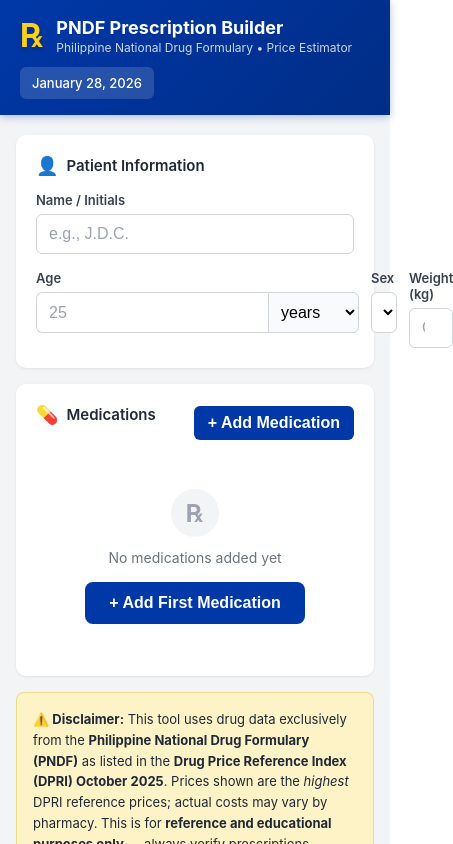
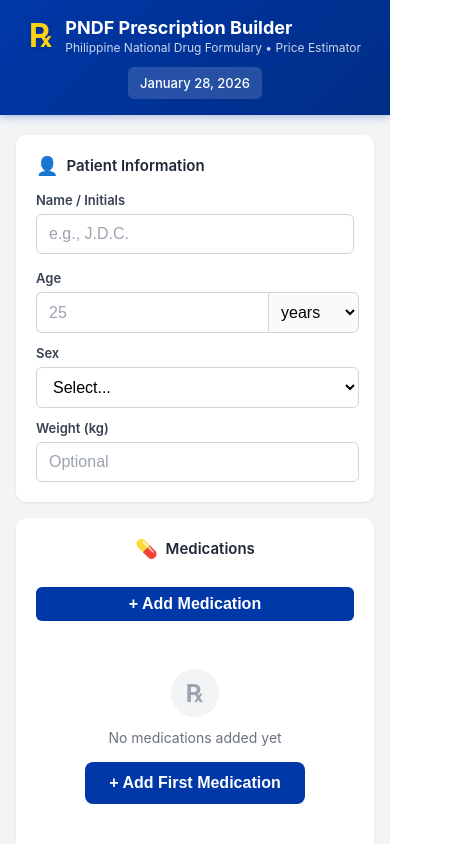
Before and after one commit to cvee112/pndf-prescription-builder, a React (Vite) app: page / in a window 390 px wide. Shown: the top 844 px of the page, 453 px wide, since content can reach past the window. Built offline with nearby package versions, Linux system fonts and the light colour scheme.

Commit message:
Improve mobile layout

```diff
--- a/src/App.jsx
+++ b/src/App.jsx
@@ -287,7 +287,7 @@
     <div style={styles.container}>
       {/* Header */}
       <header style={styles.header}>
-        <div style={styles.headerInner}>
+        <div className="header-inner" style={styles.headerInner}>
           <div style={styles.logoArea}>
             <div style={styles.logoIcon}>℞</div>
             <div>
@@ -308,7 +308,7 @@
               <label style={styles.label}>Name / Initials</label>
               <input type="text" value={patientName} onChange={(e) => setPatientName(e.target.value)} placeholder="e.g., J.D.C." style={styles.input} />
             </div>
-            <div style={styles.row3}>
+            <div className="grid-row cols-3">
               <div style={styles.field}>
                 <label style={styles.label}>Age</label>
                 <div style={styles.inputGroup}>
@@ -338,9 +338,9 @@
 
         {/* Medications */}
         <section style={styles.card}>
-          <div style={styles.cardHeaderRow}>
+          <div className="card-header-row" style={styles.cardHeaderRow}>
             <h2 style={styles.cardTitle}><span style={styles.icon}>💊</span> Medications</h2>
-            <div style={styles.btnGroup}>
+            <div className="btn-group">
               {prescriptionItems.length > 1 && (
                 <>
                   <button onClick={collapseAll} style={styles.btnSecondary}>Collapse All</button>
@@ -382,7 +382,7 @@
         {validItemsCount > 0 && (
           <section style={styles.card}>
             <h2 style={styles.cardTitle}><span style={styles.icon}>📋</span> Summary</h2>
-            <div style={styles.summaryRow}>
+            <div className="summary-grid" style={styles.summaryRowBase}>
               <div style={styles.summaryBox}>
                 <div style={styles.summaryLabel}>Medications</div>
                 <div style={styles.summaryValue}>{validItemsCount}</div>
@@ -484,7 +484,7 @@
     <div style={styles.item}>
       <div style={styles.itemHeader}>
         <span style={styles.itemNum}>{index + 1}</span>
-        <div style={styles.btnGroup}>
+        <div className="btn-group">
           {drug && <button onClick={onToggleCollapse} style={styles.btnSecondary}>▲ Collapse</button>}
           <button onClick={onRemove} style={styles.btnRemove}>✕ Remove</button>
         </div>
@@ -569,7 +569,7 @@
             )}
 
             {item.dosingMode === 'weight-day' && (
-              <div style={styles.row2}>
+              <div className="grid-row cols-2">
                 <div style={styles.field}>
                   <label style={styles.labelSm}>Total daily dose (mg/kg/day)</label>
                   <input type="number" value={item.mgPerKgDay} onChange={(e) => onUpdate({ mgPerKgDay: e.target.value })} placeholder="30" step="0.1" style={styles.input} />
@@ -654,7 +654,7 @@
           {showAdvanced && <input type="text" value={item.customInstructions} onChange={(e) => onUpdate({ customInstructions: e.target.value })} placeholder="Type custom instructions to override auto-generated ones..." style={styles.input} />}
 
           <div style={styles.computedBox}>
-            <div style={styles.computedGrid}>
+            <div className="computed-grid">
               <div style={styles.computedItem}><span style={styles.computedLabel}>Dose</span><span style={styles.computedValue}>{details.doseDisplay || '—'}</span></div>
               <div style={styles.computedItem}><span style={styles.computedLabel}>Frequency</span><span style={styles.computedValue}>{details.frequencyDisplay || '—'}</span></div>
               <div style={styles.computedItem}><span style={styles.computedLabel}>Quantity</span><span style={styles.computedValue}>{details.quantity ? `${details.quantity} ${details.isLiquid ? 'bottle(s)' : 'pc(s)'}` : '—'}</span></div>
@@ -682,8 +682,6 @@
   cardHeaderRow: { display: 'flex', justifyContent: 'space-between', alignItems: 'center', flexWrap: 'wrap', gap: 12, marginBottom: 16 },
   icon: { fontSize: 18 },
   formGrid: { display: 'flex', flexDirection: 'column', gap: 16 },
-  row2: { display: 'grid', gridTemplateColumns: '1fr 1fr', gap: 12 },
-  row3: { display: 'grid', gridTemplateColumns: '1fr 1fr 1fr', gap: 12 },
   field: { display: 'flex', flexDirection: 'column', gap: 6 },
   label: { fontSize: 13, fontWeight: 600, color: colors.gray700 },
   labelSm: { fontSize: 12, fontWeight: 500, color: colors.gray600 },
@@ -694,10 +692,9 @@
   select: { padding: '10px 12px', fontSize: 14, border: `1.5px solid ${colors.gray300}`, borderRadius: 6, background: colors.white, cursor: 'pointer', outline: 'none', width: '100%' },
   inputGroup: { display: 'flex' },
   infoBanner: { marginTop: 16, padding: '10px 14px', background: `linear-gradient(135deg, #fef9c3, ${colors.accent}40)`, border: `1px solid ${colors.accentDark}50`, borderRadius: 6, fontSize: 13, color: colors.gray800, fontWeight: 500, display: 'flex', alignItems: 'center', gap: 8 },
-  btnGroup: { display: 'flex', gap: 8, flexWrap: 'wrap' },
-  btnPrimary: { padding: '8px 14px', fontSize: 13, fontWeight: 600, color: colors.white, background: colors.primary, border: 'none', borderRadius: 6, cursor: 'pointer', transition: 'background 0.15s' },
+  btnPrimary: { padding: '8px 14px', fontSize: 13, fontWeight: 600, color: colors.white, background: colors.primary, border: 'none', borderRadius: 6, cursor: 'pointer', transition: 'background 0.15s', whiteSpace: 'nowrap' },
   btnPrimaryLg: { width: '100%', padding: '14px 20px', fontSize: 14, fontWeight: 600, color: colors.white, background: colors.primary, border: 'none', borderRadius: 8, cursor: 'pointer' },
-  btnSecondary: { padding: '6px 10px', fontSize: 12, fontWeight: 500, color: colors.gray600, background: colors.gray100, border: `1px solid ${colors.gray300}`, borderRadius: 6, cursor: 'pointer' },
+  btnSecondary: { padding: '6px 10px', fontSize: 12, fontWeight: 500, color: colors.gray600, background: colors.gray100, border: `1px solid ${colors.gray300}`, borderRadius: 6, cursor: 'pointer', whiteSpace: 'nowrap' },
   btnRemove: { padding: '6px 10px', fontSize: 12, fontWeight: 600, color: colors.red, background: colors.redLight, border: 'none', borderRadius: 6, cursor: 'pointer' },
   btnIcon: { padding: '6px 10px', fontSize: 12, color: colors.gray600, background: colors.gray100, border: `1px solid ${colors.gray200}`, borderRadius: 4, cursor: 'pointer' },
   btnCopy: { padding: '8px 14px', fontSize: 13, fontWeight: 500, color: colors.primary, background: colors.white, border: `1.5px solid ${colors.primary}`, borderRadius: 6, cursor: 'pointer' },
@@ -739,13 +736,12 @@
   checkbox: { width: 18, height: 18, accentColor: colors.primary },
   advToggle: { background: 'none', border: 'none', color: colors.gray500, fontSize: 13, cursor: 'pointer', padding: '8px 0', marginBottom: 8, fontWeight: 500, textAlign: 'left' },
   computedBox: { marginTop: 16, padding: 16, background: colors.white, borderRadius: 8, border: `1px solid ${colors.gray200}` },
-  computedGrid: { display: 'grid', gridTemplateColumns: 'repeat(4, 1fr)', gap: 12 },
   computedItem: { display: 'flex', flexDirection: 'column', gap: 4 },
-  computedItemHighlight: { display: 'flex', flexDirection: 'column', gap: 4, background: colors.primaryLight, padding: '8px 12px', borderRadius: 6, marginLeft: -4, marginRight: -4 },
+  computedItemHighlight: { display: 'flex', flexDirection: 'column', gap: 4, background: colors.primaryLight, padding: '8px 12px', borderRadius: 6 },
   computedLabel: { fontSize: 11, fontWeight: 600, color: colors.gray500, textTransform: 'uppercase' },
   computedValue: { fontSize: 14, fontWeight: 600, color: colors.gray800 },
   computedValueLg: { fontSize: 16, fontWeight: 700, color: colors.primary },
-  summaryRow: { display: 'grid', gridTemplateColumns: '1fr 1fr', gap: 16, marginBottom: 20 },
+  summaryRowBase: { marginBottom: 20 },
   summaryBox: { background: colors.gray50, borderRadius: 8, padding: 20, textAlign: 'center' },
   summaryBoxAccent: { background: colors.primaryLight, border: `1px solid ${colors.primary}30` },
   summaryLabel: { fontSize: 11, fontWeight: 600, color: colors.gray500, textTransform: 'uppercase', letterSpacing: '0.04em', marginBottom: 8 },
```
